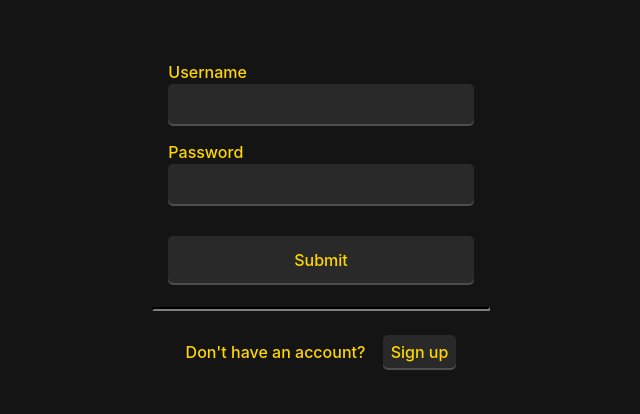
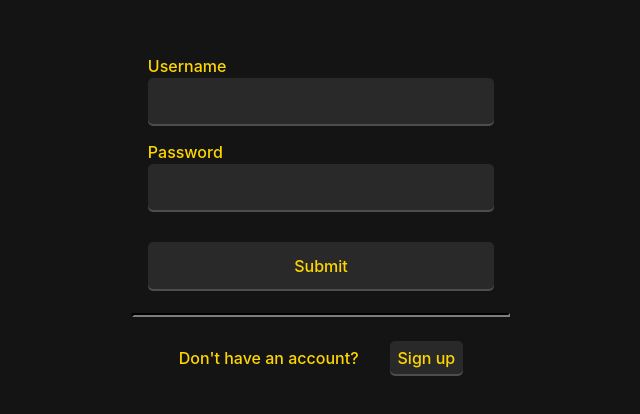
Before and after one commit to rybak2Z/TOP-members-only, a React (Vite) app in the folder client/: page / in a window 1280 px wide. Shown: the part 194-608 px from the top of the page, without its empty margins (319-959 px from the left). Built offline with nearby package versions, Linux system fonts and the light colour scheme.

Commit message:
Match input text styling with the rest

```diff
--- a/client/src/index.css
+++ b/client/src/index.css
@@ -31,24 +31,26 @@ body {
   max-width: 65%;
 }
 
-button {
+button,
+a,
+input,
+textarea {
   font-family: Inter, system-ui, Avenir, Helvetica, Arial, sans-serif;
   line-height: 1.5;
   font-weight: 500;
   font-size: 1rem;
-}
 
-button,
-a,
-input,
-textarea {
   padding: 0.7rem;
-  font-size: 1rem;
   border-radius: 5px;
   border: none;
   color: var(--secondary);
   background-color: var(--primary-light);
   box-shadow: 0px 2px hsl(0 0% 30%);
+}
+
+input,
+textarea {
+  font-weight: normal;
 }
 
 form,
```
